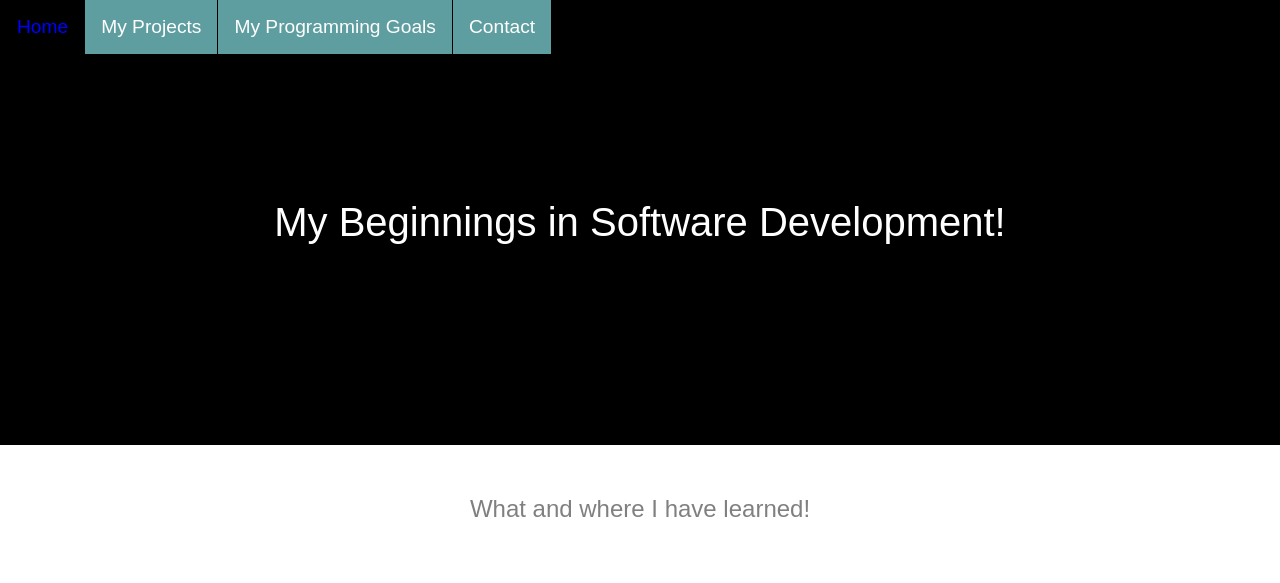
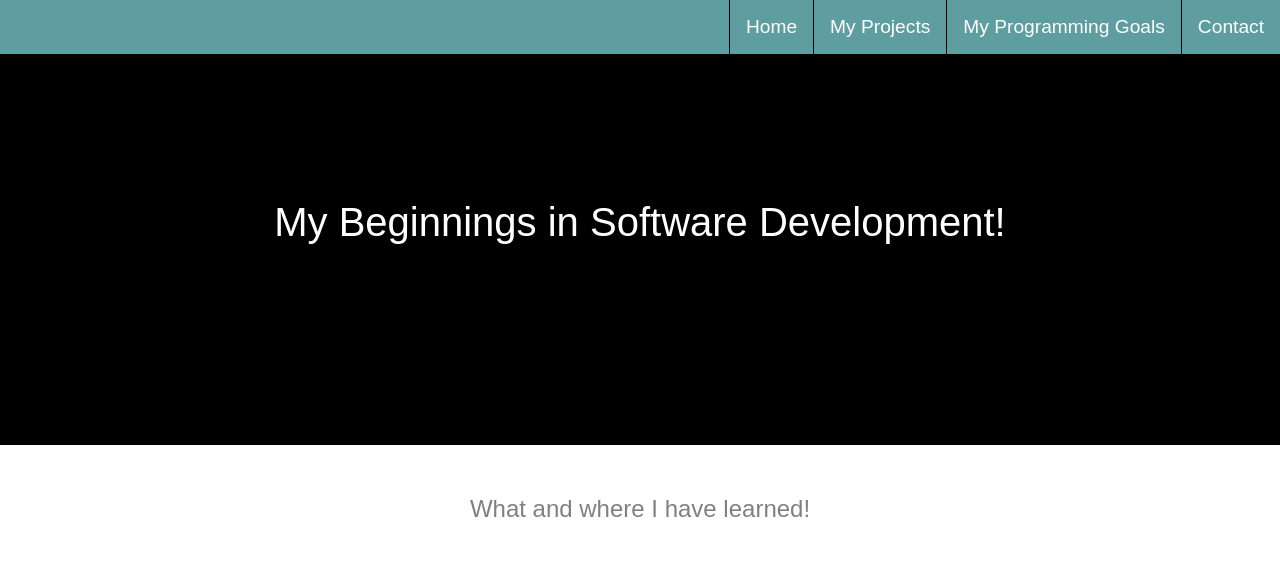
Before and after one commit to jasonluyk/myWebpage, a plain HTML site: page myWebsite/index.html in a window 1280 px wide. Shown: the top 583 px of the page. Drawn offline with Linux system fonts and the light colour scheme.

Commit message:
nav bar again

```diff
--- a/myWebsite/Home.css
+++ b/myWebsite/Home.css
@@ -11,7 +11,8 @@ body {
     background-color: cadetblue;
     color: white;
     position: fixed;
-    width: auto;
+    width: 100%;
+    z-index: 1;
 }
 
 .nav ul{
```
